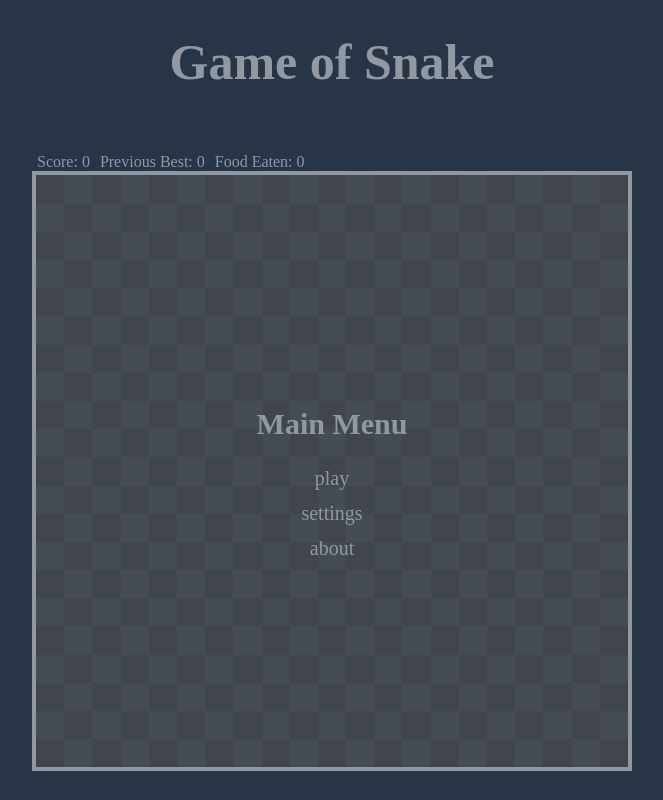
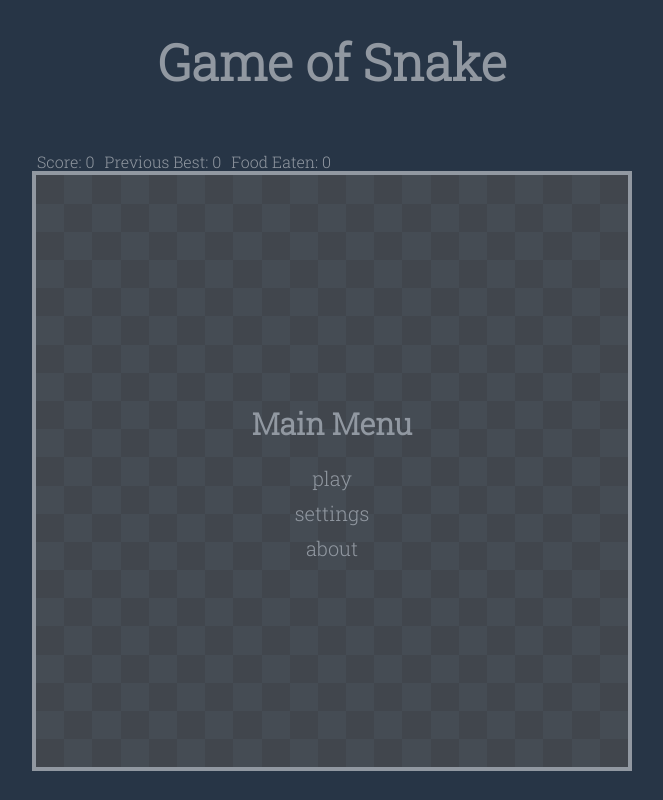
Before and after one commit to MarvJohnson/game_of_snake, a website: page index.html in a window 1280 px wide. Shown: the whole page, without its empty margins (308-971 px from the left). Drawn offline with nearby package versions, Linux system fonts and the light colour scheme.

Commit message:
Made use of google fonts

```diff
--- a/about_page/about.css
+++ b/about_page/about.css
@@ -1,3 +1,9 @@
+@import url('https://fonts.googleapis.com/css2?family=Roboto+Slab:wght@300&display=swap');
+
+* {
+  font-family: 'Roboto Slab', serif;
+}
+
 html,
 body {
   height: 100%;
--- a/index.css
+++ b/index.css
@@ -1,3 +1,5 @@
+@import url('https://fonts.googleapis.com/css2?family=Roboto+Slab:wght@300&display=swap');
+
 * {
   --main-background-color: #273546;
   --main-text-color: #9198a1;
@@ -5,6 +7,7 @@
   --movement-grid-max-dimensions: 1000px;
   --movement-grid-border-color: #9198a1;
   --movement-grid-border-width: 4px;
+  font-family: 'Roboto Slab', serif;
 }
 
 html,
```
